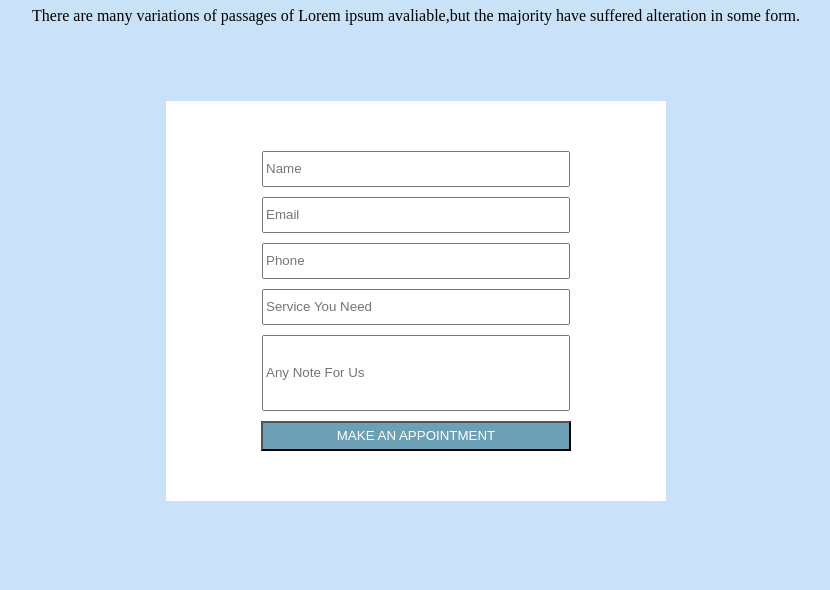
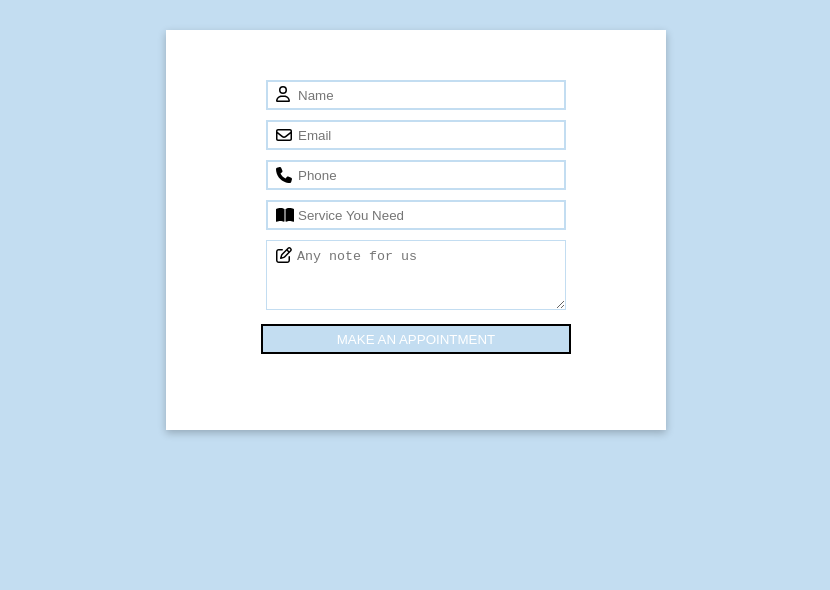
Before and after one commit to jalabm/task-16.10, a plain HTML site: page css/index.html in a window 1280 px wide. Shown: the part 210-800 px from the top of the page, without its empty margins (224-1054 px from the left). Drawn offline with Linux system fonts and the light colour scheme.

Commit message:
finished

```diff
--- a/css/index.html
+++ b/css/index.html
@@ -13,11 +13,27 @@
         <p id="second">There are many variations of passages of Lorem ipsum avaliable,but the majority have suffered alteration in some form.</p>
         <div >
             <div class="main">
-             <div> <input class="name-input" type="text" placeholder="Name"></div>
-             <div><input class="email-input"  type="text" placeholder="Email"></div>
-             <div> <input class="phone-input"  type="text" placeholder="Phone"></div>
-             <div><input class="need-input"  type="text" placeholder="Service You Need"></div>
-             <div><input class="note-input"  type="text" placeholder="Any Note For Us"></div>
+
+             <div class="name-wrapper">
+                <input class="name-input" type="text" placeholder="Name">
+                <img src="./icons/name.svg" alt="">
+             </div>
+             <div class="email-wrapper">
+                <input class="email-input"  type="text" placeholder="Email">
+                <img src="./icons/mail.svg" alt="">
+             </div>
+             <div class="phone-wrapper">
+                 <input class="phone-input"  type="text" placeholder="Phone">
+                 <img src="./icons/phone.svg" alt="">
+                </div>
+             <div class="need-wrapper">
+                <input class="need-input"  type="text" placeholder="Service You Need">
+                <img src="./icons/need.svg" alt="">
+             </div>
+             <div class="note-wrapper">
+                 <textarea name="note-input" id="note-input" cols="30" rows="10" placeholder="Any note for us"></textarea>
+                 <img src="./icons/note.svg" alt="">
+                </div>
              <div><button>MAKE AN APPOINTMENT</button>
             </div>
         </div>
--- a/css/style.css
+++ b/css/style.css
@@ -1,11 +1,11 @@
-/* *{
+*{
     margin: 0px;
    padding: 0px;
+   box-sizing: border-box;
 
-
-} */
+}
 body{
-    background-color: rgb(201, 226, 248);
+    background-color: rgb(195, 221, 241);
     padding: 50px;
     margin-top: 60px;
 }
@@ -20,42 +20,115 @@ body{
     margin-top: 60px;
     background-color: white;
     display: inline-block;
-
+    box-shadow: rgba(0, 0, 0, 0.24) 0px 3px 8px;
 }
 .name-input{
     width: 300px;
     height: 30px;
+    padding: 8px 12px 8px 30px;
     display: inline-block;
     margin-bottom: 10px;
     margin-top: 50px;
+    border-color: rgb(195, 221, 241);
+    border-style: solid;
+}
+.name-wrapper  img{
+position: absolute;
+z-index: 4;
+top: 56px;
+ left: 10px
+}
+ .name-wrapper {
+    position: relative;
+    width: 300px;
+    z-index: 1;
 }
 .email-input{
     width: 300px;
     height: 30px;
     display: inline-block;
     margin-bottom: 10px;
+    padding: 8px 12px 8px 30px;
+    border-color:  rgb(195, 221, 241);
+    border-style: solid;
+}
+.email-wrapper  img{
+    position: absolute;
+    z-index: 4;
+    top: 7px;
+    left: 10px
+}
+.email-wrapper {
+        position: relative;
+        width: 300px;
+        z-index: 1;
 }
 .phone-input{
     width: 300px;
     height: 30px;
     display: inline-block;
     margin-bottom: 10px;
+    padding: 8px 12px 8px 30px;
+    border-color: rgb(195, 221, 241);
+    border-style: solid;
 }
+.phone-wrapper  img{
+    position: absolute;
+    z-index: 4;
+    top: 7px;
+     left: 10px
+}
+.phone-wrapper {
+        position: relative;
+        width: 300px;
+        z-index: 1;
+     }
 .need-input{
     width: 300px;
     height: 30px;
     display: inline-block;
     margin-bottom: 10px;
+    padding: 8px 12px 8px 30px;
+    border-color: rgb(195, 221, 241);
+    border-style: solid;
 }
-.note-input{
+.need-wrapper  img{
+    position: absolute;
+    z-index: 4;
+    top: 7px;
+     left: 10px
+}
+ .need-wrapper {
+        position: relative;
+        width: 300px;
+        z-index: 1;
+}
+
+#note-input{
     width: 300px;
     height: 70px;
     display: inline-block;
     margin-bottom: 10px;
+    padding: 8px 12px 8px 30px;
+    border-color: rgb(195, 221, 241);
+    border-style: solid;
+}
+.note-wrapper  img{
+    position: absolute;
+    z-index: 4;
+    top: 7px;
+     left: 10px;
+    color: rgb(195, 221, 241);
+}
+ .note-wrapper {
+        position: relative;
+        width: 300px;
+        z-index: 1;
 }
 button{
     width: 310px;
     height: 30px;
-    background-color: rgb(107, 160, 183);
     color: white;
+  background-color: rgb(195, 221, 241) ;
+  border-style: solid;
 }
```
Also changed, not shown: css/icons/mail.svg (added), css/icons/name.svg (added), css/icons/need.svg (added), css/icons/note.svg (added), css/icons/phone.svg (added).
